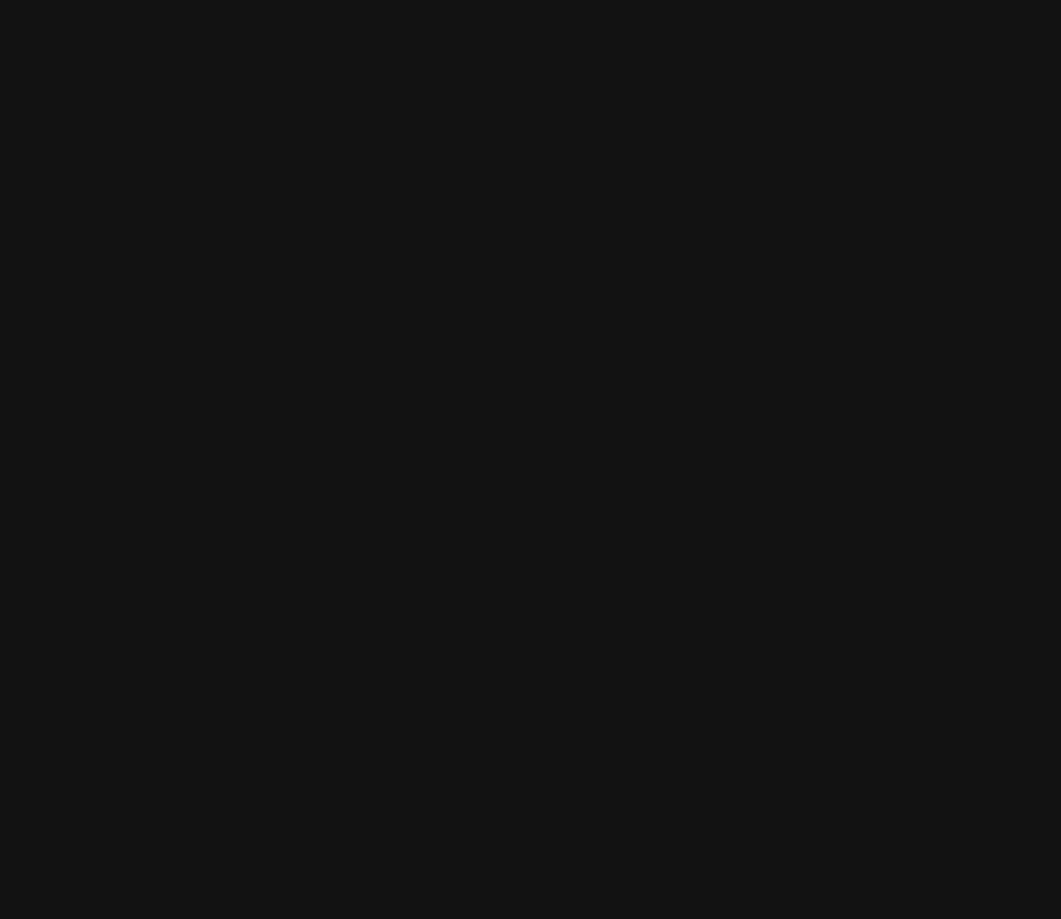
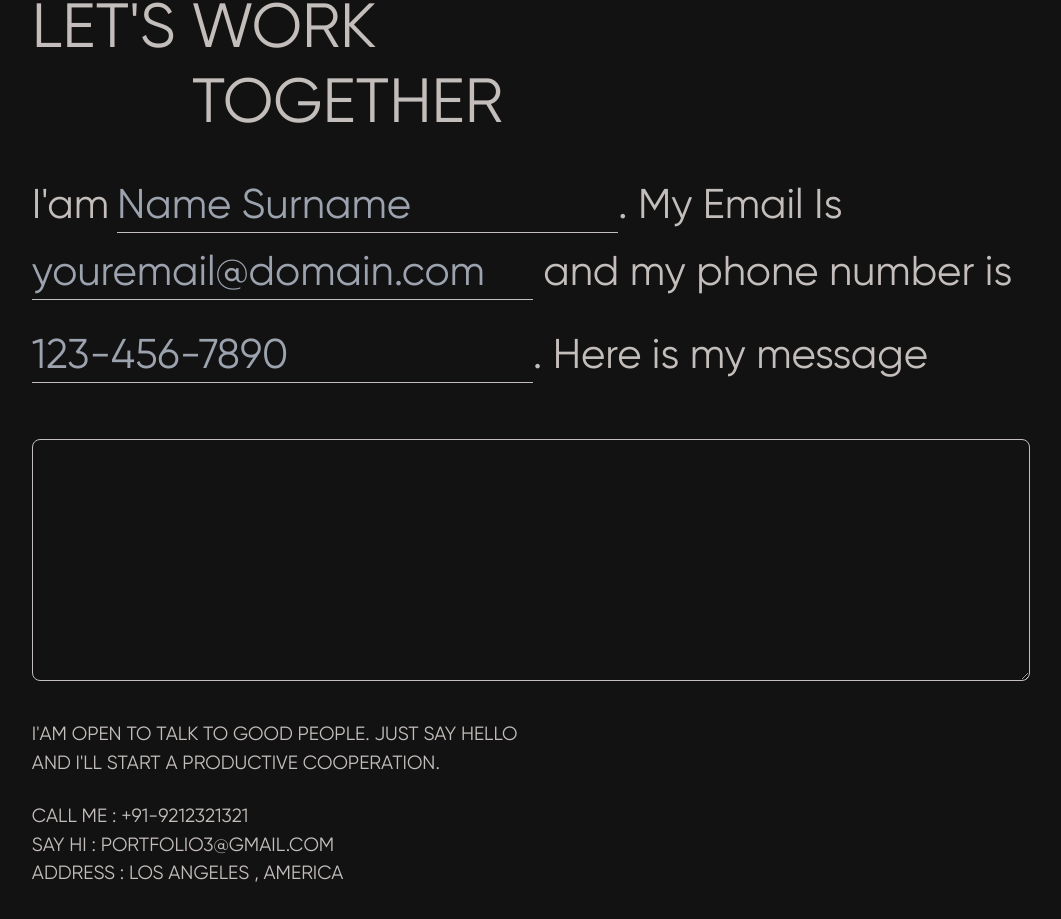
Before and after one commit to zoharkiks/theportfolyo, a Next.js app: page / in a window 1280 px wide. Shown: the part 4799-5718 px from the top of the page, without its empty margins (109-1170 px from the left). Before the commit the page ends 4716 px from the top, so only its background shows below. Built offline with nearby package versions, Linux system fonts and the light colour scheme.

Commit message:
Add contact

```diff
--- a/src/app/page.js
+++ b/src/app/page.js
@@ -1,3 +1,4 @@
+import Contact from "@/components/Contact";
 import Hero from "@/components/Hero";
 import Projects from "@/components/Projects";
 import Services from "@/components/Services";
@@ -13,6 +14,7 @@ export default function Home() {
      <Skills/>
      <Projects/>
      <Testimonials/>
+     <Contact/>
     </main>
   );
 }
--- /dev/null
+++ b/src/components/Contact.jsx
@@ -0,0 +1,48 @@
+import React from "react";
+import ContactForm from "./ContactForm";
+
+const Contact = () => {
+  return (
+    <section>
+      <div className="container">
+        <div className="flex flex-col w-full uppercase">
+          <h2 className="">Let's work&nbsp; </h2>
+          <h2 className=" md:ml-40">together</h2>
+        </div>
+
+        <ContactForm />
+
+        <div className="flex flex-col gap-6 mt-10 uppercase md:w-1/2">
+          <p>
+            I'am OPEN TO TALK TO GOOD PEOPLE. JUST SAY HELLO AND I'll START A
+            PRODUCTIVE COOPERATION.
+          </p>
+
+          <div className="flex flex-col">
+            <p>
+              Call Me :{" "}
+              <a href="tel:+91-9212321321" className="">
+                +91-9212321321
+              </a>{" "}
+            </p>
+            <p>
+              Say Hi :{" "}
+              <a href="mailto:portfolio3@gmail.com" className="">
+                portfolio3@gmail.com
+              </a>{" "}
+            </p>
+
+            <p>
+              Address :{" "}
+              <a href="" className="">
+                Los Angeles , America
+              </a>{" "}
+            </p>
+          </div>
+        </div>
+      </div>
+    </section>
+  );
+};
+
+export default Contact;
--- /dev/null
+++ b/src/components/ContactForm.jsx
@@ -0,0 +1,54 @@
+"use client";
+import React from "react";
+
+const ContactForm = () => {
+  const handleSubmit = (event) => {
+    event.preventDefault();
+    // Here you would handle form submission, e.g., via an API.
+  };
+
+  return (
+    <form onSubmit={handleSubmit} className="flex flex-col gap-10 ">
+      <h3 className="mt-10 ">
+        I'am
+        <input
+          type="text"
+          id="name"
+          name="name"
+          placeholder="Name Surname"
+          required
+          className="ml-2 border-b w-max bg-background focus:outline-none focus:shadow-outline"
+        />
+        . My Email Is &nbsp;
+        <input
+          type="email"
+          id="email"
+          name="email"
+          placeholder="youremail@domain.com"
+          required
+          className="my-4 border-b bg-background focus:outline-none focus:shadow-outline"
+        />{" "}
+        and my phone number is
+        <input
+          type="text"
+          id="number"
+          name="number"
+          placeholder="123-456-7890"
+          required
+          className="my-4 border-b bg-background focus:outline-none focus:shadow-outline "
+        />
+        . Here is my message
+      </h3>
+
+      <textarea
+        id="message"
+        name="message"
+        rows="10"
+        cols="50"
+        className="border rounded-lg bg-background focus:outline-none focus:shadow-outline"
+      ></textarea>
+    </form>
+  );
+};
+
+export default ContactForm;
```
